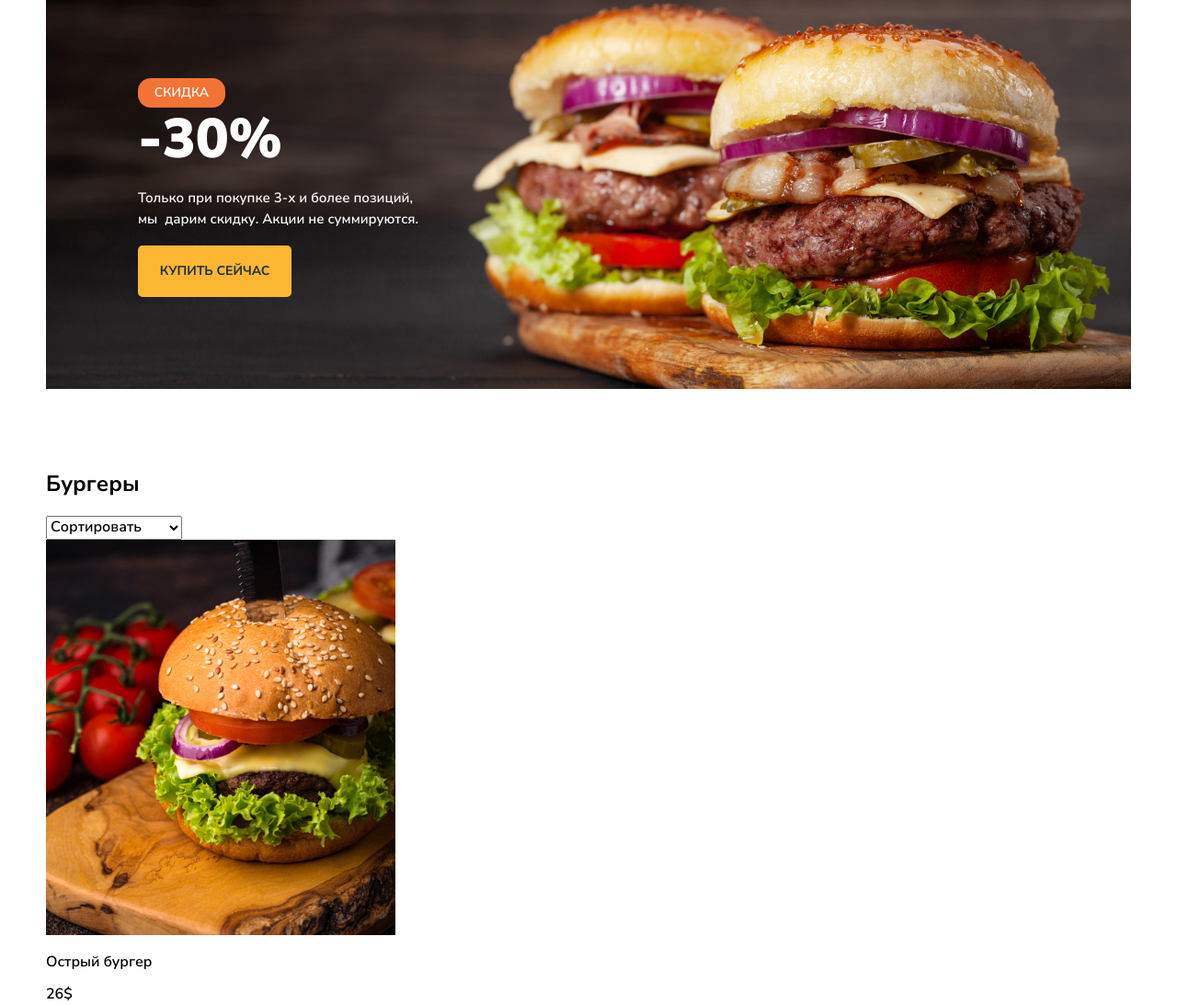
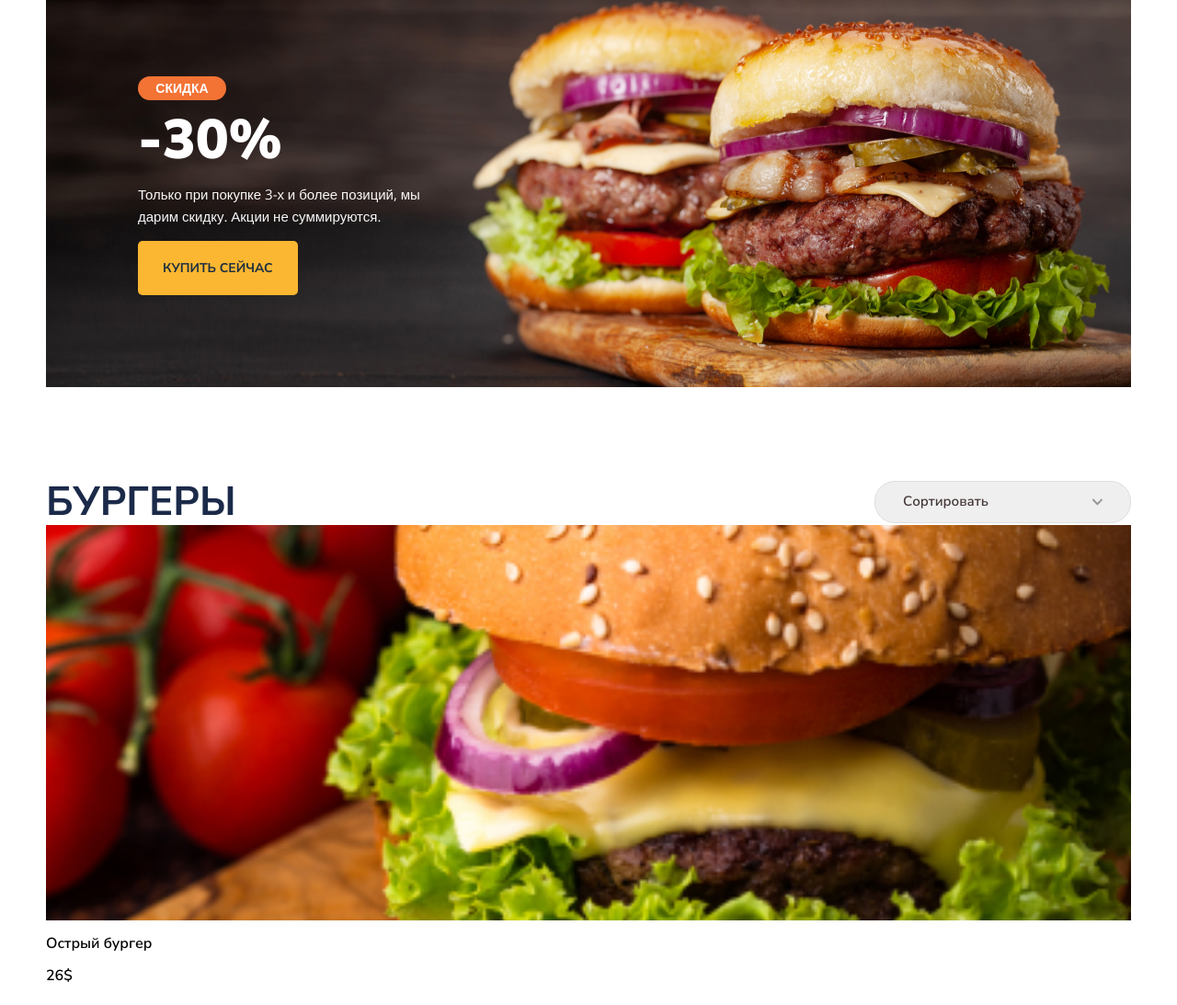
Before and after one commit to neloz666/Module01-Burger, a plain HTML site: page index.html in a window 1280 px wide. Shown: the part 740-1833 px from the top of the page at 92% size. Drawn offline with nearby package versions, Linux system fonts and the light colour scheme.

Commit message:
lesson 13

```diff
--- a/css/main.css
+++ b/css/main.css
@@ -1,6 +1,10 @@
 body {
     font-family: 'Nunito Sans', sans-serif;
 }
+ul {
+    padding-left:0;
+    margin-top:0;
+    list-style-type: none;}
 .container {
     max-width: 1180px;
     margin: 0 auto;
@@ -53,7 +57,7 @@ border-bottom: 1px solid #DEDEDE;
     display: block;
 }
 .header-nav a.active::after {
-    background: #ffc725;
+    background-color: #ffc725;
 }
 .button {
     display: flex;
@@ -96,13 +100,12 @@ border-bottom: 1px solid #DEDEDE;
     margin-bottom: 140px;
 }
 .breadcrumbs {
-    padding-left:0;
-    margin-top:0;
-    list-style-type: none;
+
     display: flex;
     justify-content: center;
     gap: 7px;
 }
+
 .breadcrumbs a {
     color:#DEDEDE;
     font-family: 'Open Sans', sans-serif;
@@ -139,62 +142,100 @@ color:#DEDEDE
     max-width:320px;
     margin: 0 auto;
 }
-.container {
-    padding:0;
-}
-.banner {
-        padding-bottom:70px;
-}
 .banner-box {
     margin:0;
     background-image: url(../img/banner.jpg);
     background-size: cover;
     background-repeat: no-repeat;
     background-position: center center;
-    max-width:1182px;
-    padding: 100px 100px;
-
+    padding: 100px 100px 120px;
+    margin-bottom: 100px;
 }
-.banner-box h2 {
+.banner-title {
+    font-size: 60px;
     font-weight: 900;
-    font-size: 60px;
     color: #ffffff;
-    margin:0;
-    padding:0;
+    margin-top:0;
+    margin-bottom: 12px;
 }
 .banner-title span {
     display: block;
     text-align: center;
     text-transform:uppercase;
-    font-weight: 600;
+    font-family:'Open Sans', sans-serif;
+    font-weight:600;
     font-size: 14px;
     background: #F37335;
     border-radius: 14px;
-    width: 95px;
-    padding: 8px 0px;
+    max-width: 96px;
+    padding: 5px 0px;
+    Margin-bottom:9px;
 }
 
 .banner-text {
-    width:323px;
+    max-width:353px;
     color:#FAF9F9;
     font-weight: 400;
     font-size: 15px;
-    margin: 18px 0;
-    line-height: 1.5;
+    font-family: 'open sans', sans-serif;
+    margin-top:0;
+    margin-bottom: 35px;
+    line-height: 1.6;
 
 }
 .banner-link {
-    display: block;
-    font-family: 'Nunito Sans';
     font-weight: 700;
     font-size: 14px;
     text-decoration: none;
     color: #1E2F40;
     background-color: #FBB731;
     border-radius: 5px;
-    width:133px;
-    padding: 20px 17px;
+    padding: 20px 27px;
     text-align:center;
     text-transform:uppercase;
-
 }
+.menu-header {
+    display: flex;
+    align-items: center;
+    justify-content: space-between;
+}
+.menu-title {
+    font-weight: 700;
+    font-size: 44px;
+    text-transform: uppercase;
+    color:#1b2a49;
+    margin:0;
+}
+.menu-select {
+    border: 1px solid #DEDEDE;
+    padding: 13px 30px;
+    border-radius: 22px;
+    color:#443737;
+    font-size:15px;
+    appearance: none;
+    flex-basis: 279px;
+    background-image: url(../img/arrow.svg);
+    background-size: 12.79px 7.75px;
+    background-repeat: no-repeat;
+    background-position: 89% center;
+}
+.menu-grid {
+    display:grid;
+    grid-template-columns: repeat (3, 1fr);
+    gap:20px;
+}
+.menu-grid-cover {
+    width: 100%;
+    height:430px;
+    position:relative;
+    overflow:hidden;
+}
+.menu-grid-cover img {
+    position: absolute;
+    left:50%;
+    top:50%;
+    transform: translate(-50%,-50%);
+    object-fit: cover;
+    width: 100%;
+    height:430px;
+}
```
